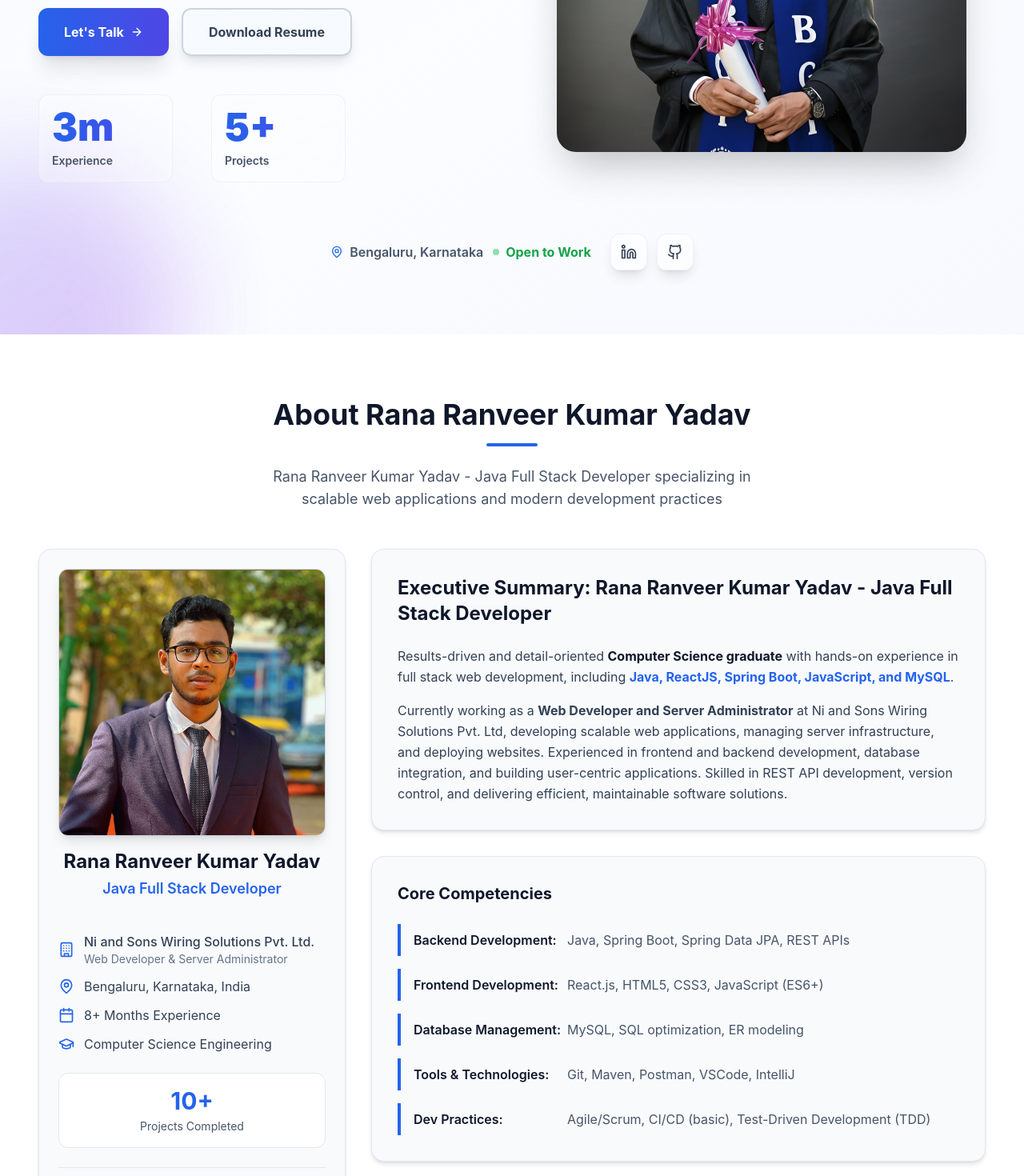
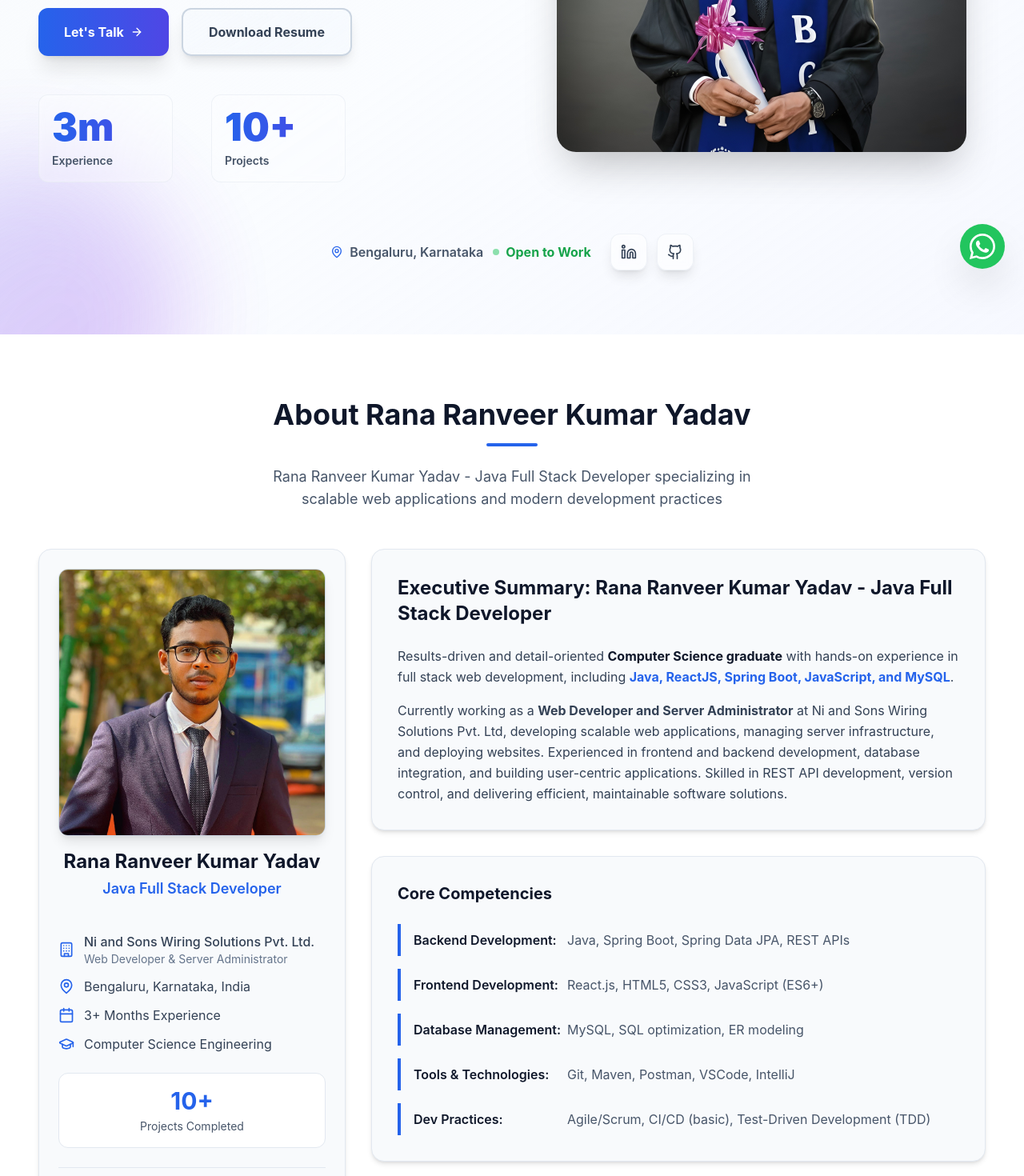
Before and after one commit to ranveer2312/Protfolio, a React (Vite) app: page / in a window 1280 px wide. Shown: the part 440-1910 px from the top of the page at 80% size. Built offline with nearby package versions, Linux system fonts and the light colour scheme.

Commit message:
added google analytics

```diff
--- a/package.json
+++ b/package.json
@@ -13,7 +13,8 @@
     "@emailjs/browser": "^4.4.1",
     "lucide-react": "^0.344.0",
     "react": "^18.3.1",
-    "react-dom": "^18.3.1"
+    "react-dom": "^18.3.1",
+    "react-ga4": "^3.0.1"
   },
   "devDependencies": {
     "@eslint/js": "^9.9.1",
--- a/src/App.tsx
+++ b/src/App.tsx
@@ -1,4 +1,5 @@
 import React, { useEffect } from 'react';
+import ReactGA from 'react-ga4';
 import Header from './components/Header';
 import Hero from './components/Hero';
 import About from './components/About';
@@ -17,6 +18,8 @@ function App() {
   const { darkMode, toggleDarkMode } = useTheme();
 
   useEffect(() => {
+    ReactGA.send({ hitType: 'pageview', page: window.location.pathname });
+
     // Smooth scroll behavior
     document.documentElement.style.scrollBehavior = 'smooth';
 
@@ -58,6 +61,19 @@ function App() {
         <Contact />
       </main>
       <Footer />
+
+      {/* WhatsApp Floating Button */}
+      <a
+        href="https://wa.me/918539841479?text=Hi%20Ranveer%2C%20I%20visited%20your%20portfolio%20and%20would%20like%20to%20connect!"
+        target="_blank"
+        rel="noopener noreferrer"
+        className="fixed bottom-6 right-6 z-50 flex items-center justify-center w-14 h-14 bg-green-500 hover:bg-green-600 text-white rounded-full shadow-2xl hover:scale-110 transition-all duration-300"
+        aria-label="Chat on WhatsApp"
+      >
+        <svg xmlns="http://www.w3.org/2000/svg" viewBox="0 0 32 32" className="w-8 h-8" fill="white">
+          <path d="M16 0C7.163 0 0 7.163 0 16c0 2.833.738 5.49 2.031 7.8L0 32l8.418-2.004A15.93 15.93 0 0 0 16 32c8.837 0 16-7.163 16-16S24.837 0 16 0zm0 29.333a13.27 13.27 0 0 1-6.765-1.853l-.485-.287-5.004 1.192 1.27-4.87-.317-.5A13.226 13.226 0 0 1 2.667 16C2.667 8.636 8.636 2.667 16 2.667S29.333 8.636 29.333 16 23.364 29.333 16 29.333zm7.27-9.878c-.398-.199-2.354-1.162-2.719-1.294-.365-.133-.631-.199-.897.199-.266.398-1.03 1.294-1.263 1.56-.232.266-.465.299-.863.1-.398-.2-1.681-.62-3.203-1.977-1.184-1.057-1.983-2.362-2.215-2.76-.232-.398-.025-.613.174-.811.179-.178.398-.465.597-.698.2-.232.266-.398.398-.664.133-.266.067-.498-.033-.697-.1-.2-.897-2.162-1.229-2.96-.324-.777-.653-.672-.897-.684l-.764-.013c-.266 0-.697.1-1.063.498-.365.398-1.395 1.362-1.395 3.323s1.428 3.854 1.627 4.12c.2.266 2.81 4.29 6.808 6.018.951.41 1.694.655 2.272.839.955.304 1.824.261 2.511.158.766-.114 2.354-.962 2.686-1.891.332-.93.332-1.727.232-1.892-.099-.165-.365-.265-.763-.464z"/>
+        </svg>
+      </a>
     </div>
   );
 }
--- a/src/components/About.tsx
+++ b/src/components/About.tsx
@@ -10,6 +10,14 @@ import {
   Building,
   GraduationCap
 } from 'lucide-react';
+
+const calculateExperienceLabel = () => {
+  const start = new Date('2025-05-05');
+  const now = new Date();
+  const months = (now.getFullYear() - start.getFullYear()) * 12 + (now.getMonth() - start.getMonth());
+  const years = Math.floor(months / 12);
+  return years > 0 ? `${years}+ Years Experience` : `${months}+ Months Experience`;
+};
 
 const About: React.FC = () => {
   const coreCompetencies = [
@@ -104,7 +112,7 @@ const About: React.FC = () => {
                 </div>
                 <div className="flex items-center space-x-3 text-slate-700 dark:text-slate-300">
                   <Calendar className="w-5 h-5 text-blue-600" />
-                  <span>8+ Months Experience</span>
+                  <span>{calculateExperienceLabel()}</span>
                 </div>
                 <div className="flex items-center space-x-3 text-slate-700 dark:text-slate-300">
                   <GraduationCap className="w-5 h-5 text-blue-600" />
--- a/src/components/Experience.tsx
+++ b/src/components/Experience.tsx
@@ -2,10 +2,10 @@ import React from 'react';
 import { Calendar, MapPin, Building, Briefcase } from 'lucide-react';
 
 const Experience: React.FC = () => {
-  const calculateDuration = (startDate: string) => {
+  const calculateDuration = (startDate: string, endDate?: string) => {
     const start = new Date(startDate);
-    const now = new Date();
-    const months = (now.getFullYear() - start.getFullYear()) * 12 + (now.getMonth() - start.getMonth());
+    const end = endDate ? new Date(endDate) : new Date();
+    const months = (end.getFullYear() - start.getFullYear()) * 12 + (end.getMonth() - start.getMonth());
     const years = Math.floor(months / 12);
     const remainingMonths = months % 12;
 
@@ -22,8 +22,8 @@ const Experience: React.FC = () => {
     {
       company: "Ni and Sons Wiring Solutions Pvt. Ltd.",
       position: "Web Developer & Server Administrator",
-      startDate: "2024-11-24",
-      duration: `November 2024 – Present (${calculateDuration("2024-11-24")})`,
+      startDate: "2025-11-24",
+      duration: `November 2025 – Present (${calculateDuration("2025-11-24")})`,
       location: "Bengaluru, Karnataka",
       description: "Handling company server management, application deployment, and uptime monitoring. Developing and maintaining the official company website. Working on backend logic, API integrations, and database operations. Troubleshooting system, application, and server-related issues. Providing technical support to ensure smooth internal system operations.",
       technologies: ["ReactJS", "Spring Boot", "MySQL", "Server Management", "REST APIs", "Git", "Application Deployment"],
@@ -32,11 +32,12 @@ const Experience: React.FC = () => {
     },
     {
       company: "Tiranga Aerospace",
-      position: "Java Full Stack Developer",
-      startDate: "2024-05-05",
-      duration: "May 2024 – November 2024",
+      position: "Intern → Trainee (Java Full Stack Developer)",
+      startDate: "2025-05-05",
+      endDate: "2025-11-21",
+      duration: `May 2025 – November 2025 (${calculateDuration("2025-05-05", "2025-11-21")})`,
       location: "Bengaluru, Karnataka",
-      description: "Developed full-stack e-commerce and HR management applications using ReactJS, Spring Boot, and MySQL. Built and integrated RESTful APIs and implemented responsive front-end designs. Used Git for version control and collaborated in an agile development environment. Practiced SDLC phases from planning to deployment.",
+      description: "Started as an Intern and was promoted to Trainee. Developed full-stack e-commerce and HR management applications using ReactJS, Spring Boot, and MySQL. Built and integrated RESTful APIs and implemented responsive front-end designs. Used Git for version control and collaborated in an agile development environment. Practiced SDLC phases from planning to deployment.",
       technologies: ["ReactJS", "Spring Boot", "MySQL", "REST APIs", "Git", "Agile", "SDLC"],
       isCurrentRole: false,
       companyType: "Aerospace Technology"
--- a/src/components/Hero.tsx
+++ b/src/components/Hero.tsx
@@ -87,7 +87,7 @@ const Hero: React.FC = () => {
                 <div className="text-[10px] sm:text-xs md:text-sm text-slate-600 dark:text-slate-400 font-semibold">Experience</div>
               </div>
               <div className="text-center lg:text-left p-3 sm:p-4 bg-white/50 dark:bg-slate-800/50 rounded-lg sm:rounded-xl backdrop-blur-sm border border-slate-200/50 dark:border-slate-700/50">
-                <div className="text-2xl sm:text-3xl md:text-4xl lg:text-5xl font-black bg-gradient-to-r from-blue-600 to-indigo-600 bg-clip-text text-transparent mb-1 sm:mb-2">5+</div>
+                <div className="text-2xl sm:text-3xl md:text-4xl lg:text-5xl font-black bg-gradient-to-r from-blue-600 to-indigo-600 bg-clip-text text-transparent mb-1 sm:mb-2">10+</div>
                 <div className="text-[10px] sm:text-xs md:text-sm text-slate-600 dark:text-slate-400 font-semibold">Projects</div>
               </div>
             </div>
--- a/src/components/Projects.tsx
+++ b/src/components/Projects.tsx
@@ -25,8 +25,8 @@ const Projects: React.FC = () => {
       category: "Full Stack Development",
       status: "Production Ready",
       duration: "5 months",
-      liveUrl: "https://ecommercewebsite-pi-five.vercel.app/",
-      githubUrl: "https://github.com/ranveer2312/Products-Management"
+      liveUrl: "https://manvaya.vercel.app/",
+      githubUrl: "https://github.com/ranveer2312/ethereal-elegance"
     },
     {
       title: "IoT-Based Emergency Alert System",
@@ -86,7 +86,7 @@ const Projects: React.FC = () => {
           </h2>
           <div className="w-24 sm:w-32 h-1.5 sm:h-2 bg-gradient-to-r from-blue-600 via-indigo-600 to-purple-600 mx-auto rounded-full mb-4 sm:mb-6 md:mb-8"></div>
           <p className="text-sm sm:text-base md:text-lg lg:text-xl text-slate-600 dark:text-slate-400 max-w-4xl mx-auto leading-relaxed px-4">
-            Explore my portfolio of enterprise-grade applications, showcasing expertise in full-stack development,
+            10+ projects built spanning enterprise applications, full-stack platforms, IoT systems, and more — showcasing expertise in full-stack development,
             cloud architecture, and innovative technology solutions.
           </p>
         </div>
--- a/src/components/Stats.tsx
+++ b/src/components/Stats.tsx
@@ -4,10 +4,19 @@ import { Code2, Users, Award, Coffee } from 'lucide-react';
 const Stats: React.FC = () => {
   const [isVisible, setIsVisible] = useState(false);
 
+  const getExperienceMonths = () => {
+    const start = new Date('2025-05-05');
+    const now = new Date();
+    return (now.getFullYear() - start.getFullYear()) * 12 + (now.getMonth() - start.getMonth());
+  };
+
+  const expMonths = getExperienceMonths();
+  const expYears = Math.floor(expMonths / 12);
+
   const stats = [
     {
       icon: <Code2 className="w-6 h-6" />,
-      value: 50,
+      value: 10,
       suffix: '+',
       label: 'Projects Completed',
       color: 'from-blue-600 to-indigo-600'
@@ -15,9 +24,9 @@ const Stats: React.FC = () => {
 
     {
       icon: <Award className="w-6 h-6" />,
-      value: 4,
-      suffix: '+',
-      label: 'Years Experience',
+      value: expYears > 0 ? expYears : expMonths,
+      suffix: expYears > 0 ? '+ Years' : 'm',
+      label: 'Experience',
       color: 'from-purple-600 to-pink-600'
     },
     {
--- a/src/main.tsx
+++ b/src/main.tsx
@@ -1,7 +1,10 @@
 import { StrictMode } from 'react';
 import { createRoot } from 'react-dom/client';
+import ReactGA from 'react-ga4';
 import App from './App.tsx';
 import './index.css';
+
+ReactGA.initialize('G-18T82PG8QR');
 
 createRoot(document.getElementById('root')!).render(
   <StrictMode>
```
Also changed, not shown: 1 other file (tests, documents, lock files or other folders).
